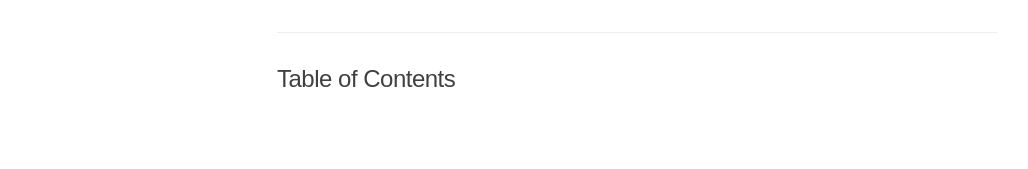
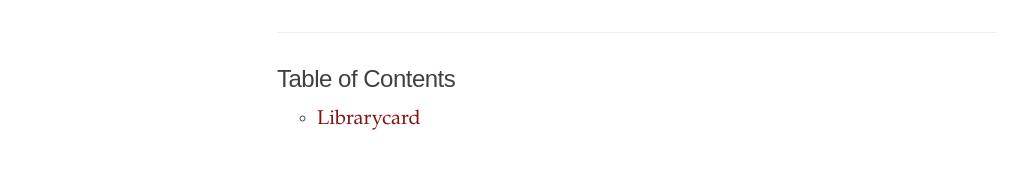
Before and after one commit to yngtodd/sketchbook, a Jekyll site: the page built from index.html, in a window 1280 px wide. Shown: the part 520-689 px from the top of the page, without its empty margins (3-1031 px from the left). Built offline with Jekyll 4.4.1, drawn with Linux system fonts in a browser that asks for light colours.

Commit message:
fix html

```diff
--- a/index.html
+++ b/index.html
@@ -24,8 +24,8 @@ title: "Ed."
 
 <div class="toc">
   <h2>Table of Contents</h2>
-  <ul class="contents">
-  {% for item in site.contents %}
+  <ul class="texts">
+  {% for item in site.texts %}
 
     <li class="text-title">
       <a href="{{ site.baseurl }}{{ item.url }}">
```
